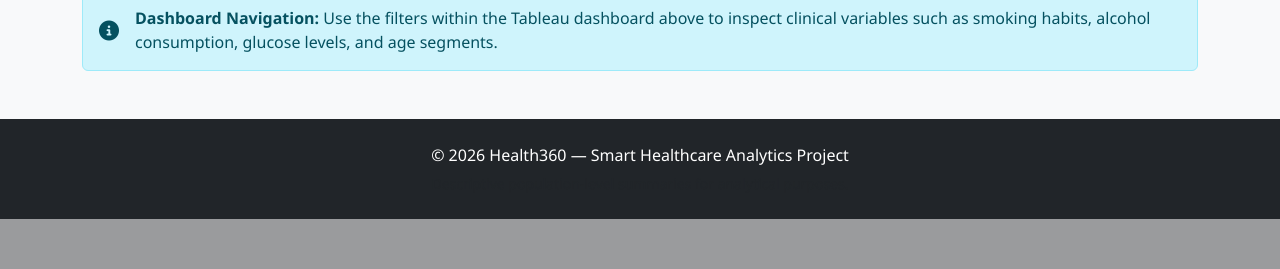
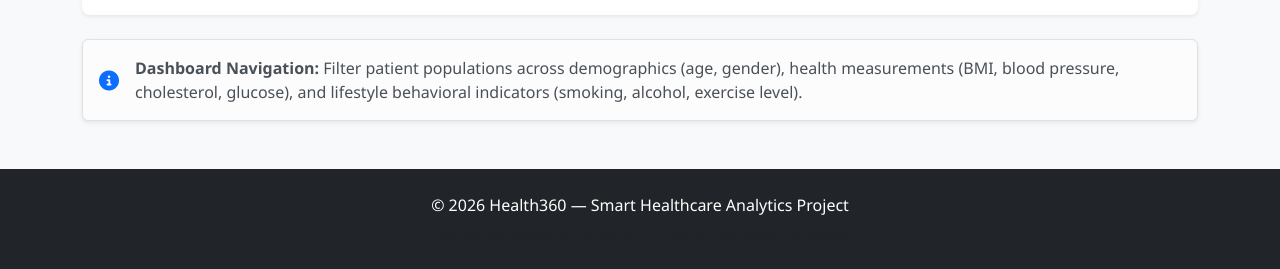
Before and after one commit to Juzer5253-noor/Health360-, a Flask app: page /dashboard in a window 1280 px wide. Shown: the part 925-1194 px from the top of the page. Before the commit the page ends 1144 px from the top, so only its background shows below. Run offline with Flask 3, Linux system fonts and the light colour scheme.

Commit message:
Update dashboard layout and content for clarity

```diff
--- a/templates/dashboard.html
+++ b/templates/dashboard.html
@@ -4,28 +4,27 @@
 
 {% block content %}
 <div class="d-flex justify-content-between align-items-center mb-4">
-    <h2>Interactive Analytics Dashboard</h2>
-    <span class="badge bg-primary fs-6">Tableau Integration</span>
+    <h2 class="fw-bold text-primary"><i class="fa-solid fa-chart-line me-2"></i>Interactive Health Analytics Dashboard</h2>
+    <span class="badge bg-primary fs-6 px-3 py-2">Tableau Live Feed</span>
 </div>
 
-<!-- Embedded Tableau Dashboard Container -->
-<div class="card border-0 shadow-sm p-3 mb-4 bg-white">
-    <div class="tableauPlaceholder" id="tableauVizContainer" style="width: 100%; height: 700px; position: relative;">
-        <!-- Replace the src URL below with your exact Tableau Public Embed URL -->
+<!-- Tableau Embedded Dashboard Container -->
+<div class="card border-0 shadow-sm p-3 mb-4 bg-white rounded-3">
+    <div class="tableauPlaceholder" id="tableauVizContainer" style="width: 100%; height: 750px; position: relative;">
         <iframe
-            src="https://public.tableau.com/views/Health360/Dashboard1?:embed=y&:showVizHome=n&:apiJS=true"
+            src="{{ tableau_url }}"
             width="100%"
             height="100%"
-            style="border: none;"
+            style="border: none; border-radius: 8px;"
             allowfullscreen>
         </iframe>
     </div>
 </div>
 
-<div class="alert alert-info d-flex align-items-center" role="alert">
-    <i class="fa-solid fa-circle-info fa-lg me-3"></i>
+<div class="alert alert-light border d-flex align-items-center shadow-sm" role="alert">
+    <i class="fa-solid fa-circle-info fa-lg text-primary me-3"></i>
     <div>
-        <strong>Dashboard Navigation:</strong> Use the filters within the Tableau dashboard above to inspect clinical variables such as smoking habits, alcohol consumption, glucose levels, and age segments.
+        <strong>Dashboard Navigation:</strong> Filter patient populations across demographics (age, gender), health measurements (BMI, blood pressure, cholesterol, glucose), and lifestyle behavioral indicators (smoking, alcohol, exercise level).
     </div>
 </div>
 {% endblock %}
```
